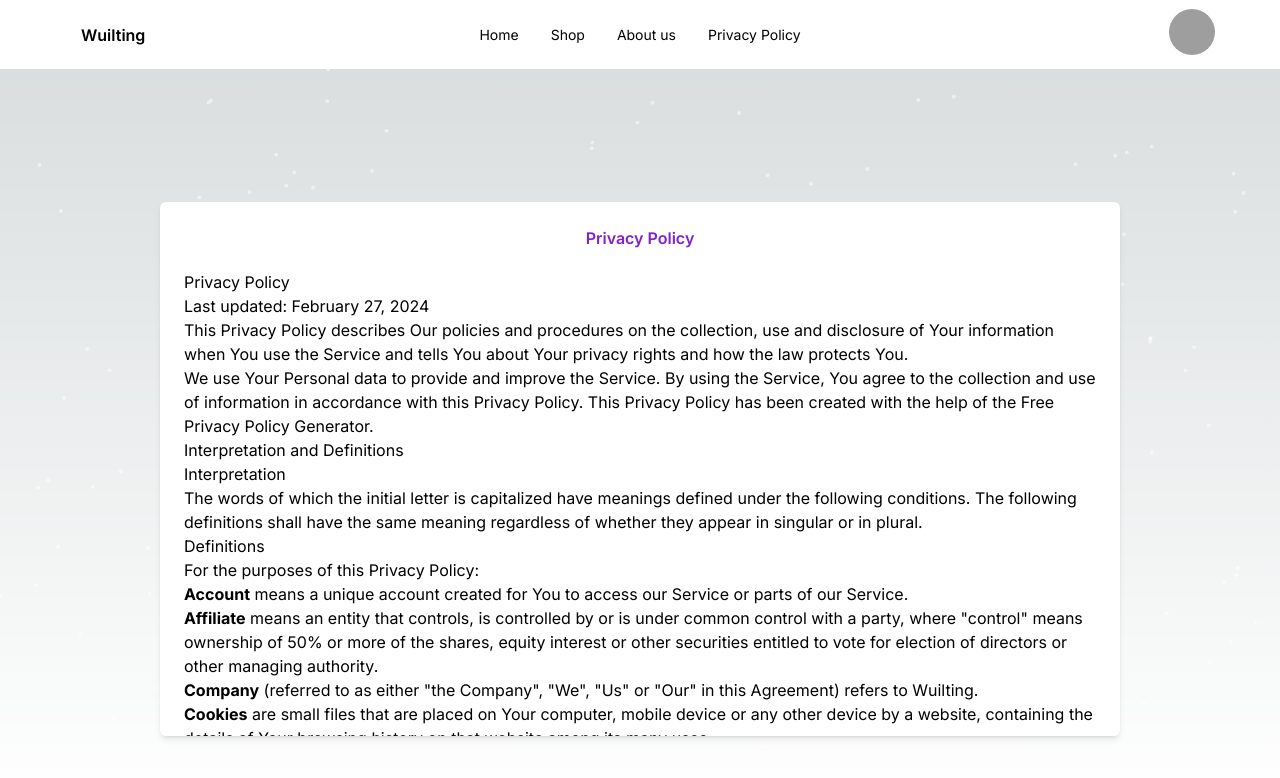
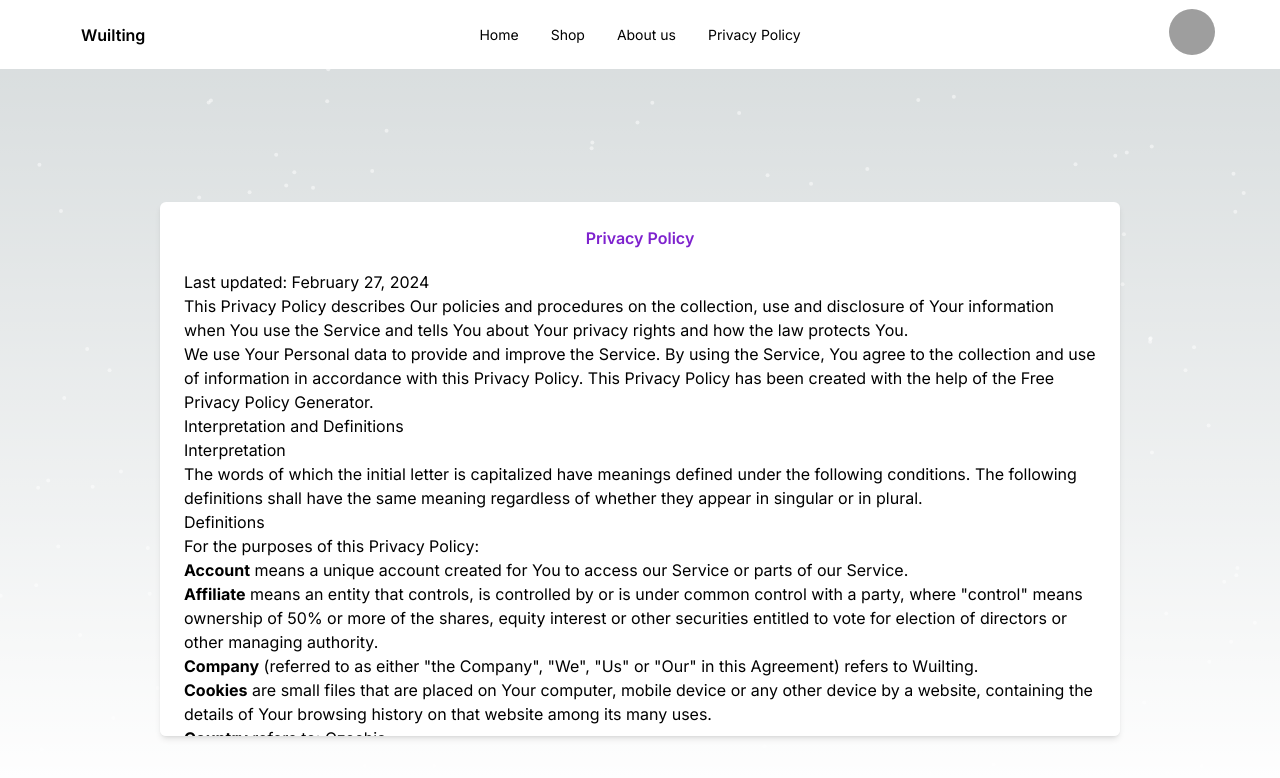
Before and after one commit to Nanoslav/wuilting, a Next.js app: page /privacy-policy in a window 1280 px wide. Shown: the top 778 px of the page. Built offline with nearby package versions, Linux system fonts and the light colour scheme; no server answers; grey boxes are pictures that could not be loaded.

Commit message:
- bug fix

```diff
--- a/src/app/privacy-policy/page.tsx
+++ b/src/app/privacy-policy/page.tsx
@@ -6,7 +6,6 @@ const Page = () => (
         <div className="w-3/4 p-6 m-auto rounded-md shadow-md bg-base-100 overflow-y-auto h-2/3">
             <h1 className="mb-5 font-semibold text-center text-purple-700 text-gray-300">Privacy Policy</h1>
             <div>
-                <h1>Privacy Policy</h1>
                 <p>Last updated: February 27, 2024</p>
                 <p>This Privacy Policy describes Our policies and procedures on the collection, use and disclosure of Your information when You use the Service and tells You about Your privacy rights and how the law protects You.</p>
                 <p>We use Your Personal data to provide and improve the Service. By using the Service, You agree to the collection and use of information in accordance with this Privacy Policy. This Privacy Policy has been created with the help of the <a
```
